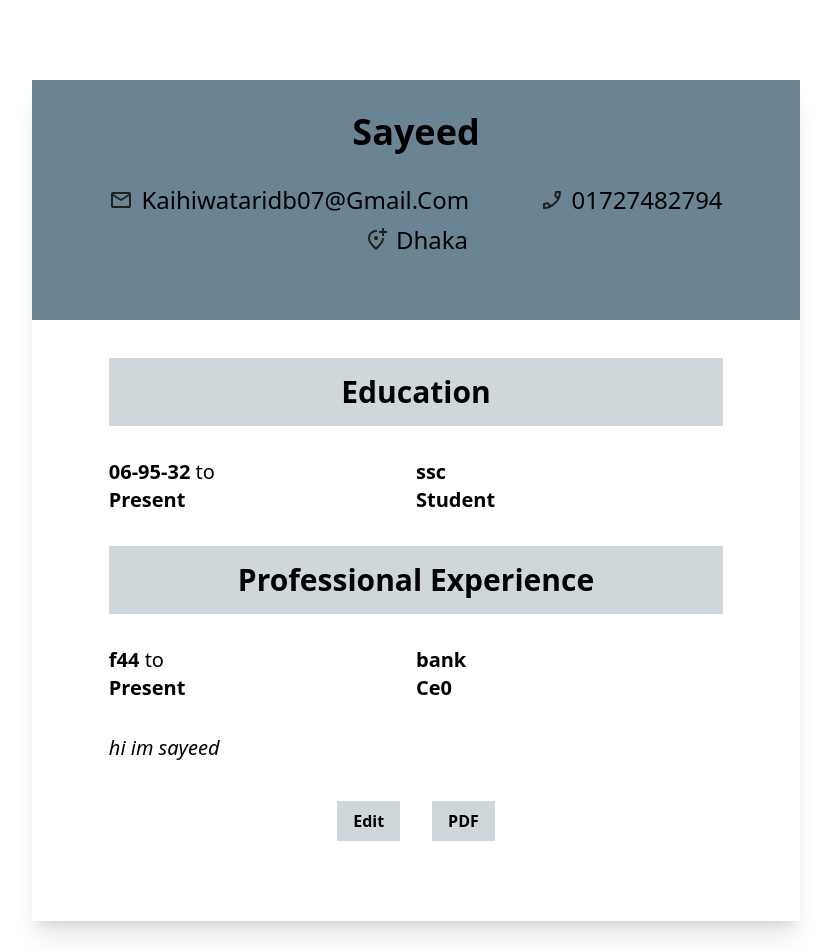
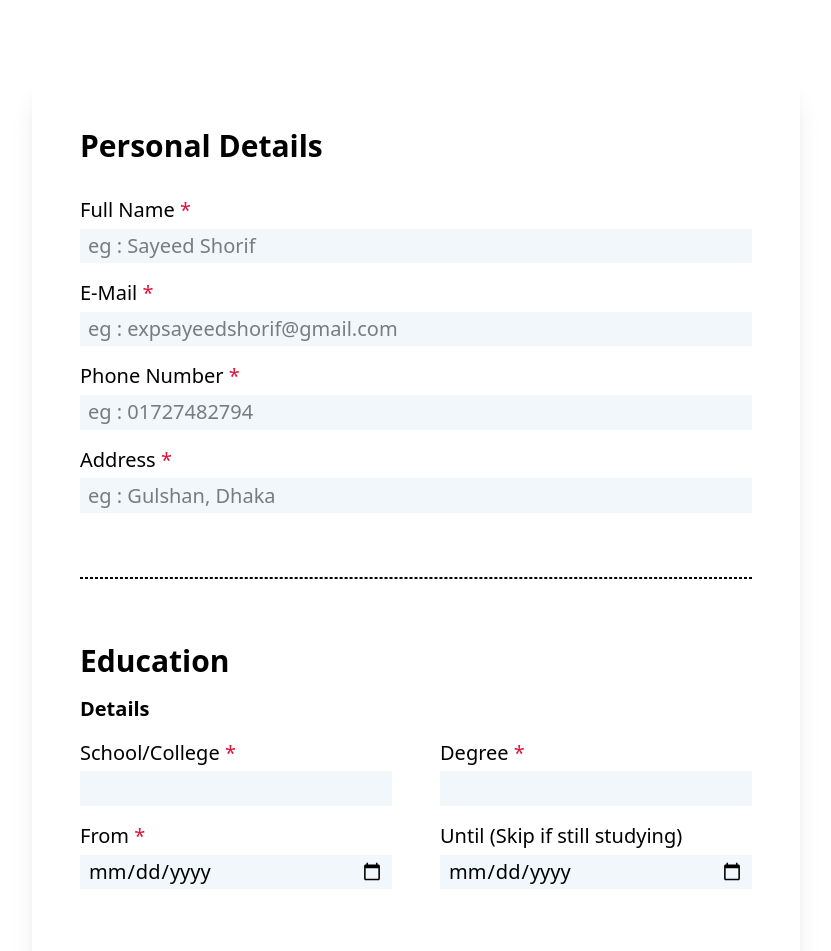
Before and after one commit to sayeed-dev-07/cv-project-tailwind-react, a React (Vite) app: page / in a window 1280 px wide. Shown: the top 951 px of the page, without its empty margins (224-1055 px from the left). Built offline with nearby package versions, Linux system fonts and the light colour scheme.

Commit message:
added the functionality to the buttons

```diff
--- a/src/App.jsx
+++ b/src/App.jsx
@@ -9,18 +9,51 @@ import Output from './components/Output'
 
 function App() {
 
+  const [inputShow, setInputShow] = useState(true);
+  function handleSubmit(){
+
+    setInputShow(false)
+  }
+  function handleEdit(){
+    setInputShow(true)
+  }
 
   return (
+
+
+
     <>
-      {/* <form className='md:w-[80%] w-full lg:w-[60%] my-[0] sm:my-[5rem] py-[3rem] mx-auto px-[1rem] md:px-[3rem] shadow-xl flex flex-col'>
-        <GeneralSec />
-        <div className='w-full border-dashed border-1 my-[4rem]'></div>
-        <Information title='Education' name='School/College' position='Degree' to='Until (Skip if still studying)' idDate={[1, 2]} responsibilities = {false} />
-        <div className='w-full border-dashed border-1 my-[4rem]'></div>
-        <Information />
-        <button className='mt-[2rem] px-[1rem] py-[0.5rem] bg-[#f2f7fb] text-black cursor-pointer duration-150 w-[40%] md:w-[20%] mx-auto hover:bg-[#bed6ea] font-semibold'>Submit</button>
-      </form> */}
-      <Output />
+      <div>
+        {
+          inputShow ? (
+
+            <form onSubmit={handleSubmit} className='md:w-[80%] w-full lg:w-[60%] my-[0] sm:my-[5rem] py-[3rem] mx-auto px-[1rem] md:px-[3rem] shadow-xl flex flex-col'>
+          <GeneralSec/>
+          <div className='w-full border-dashed border-1 my-[4rem]'></div>
+          <Information title='Education' name='School/College' position='Degree' to='Until (Skip if still studying)' idDate={[1, 2]} responsibilities = {false} />
+          <div className='w-full border-dashed border-1 my-[4rem]'></div>
+          <Information/>
+          <button type='submit' className='mt-[2rem] px-[1rem] py-[0.5rem] bg-[#f2f7fb] text-black cursor-pointer duration-150 w-[40%] md:w-[20%] mx-auto hover:bg-[#bed6ea] font-semibold'>Submit</button>
+        </form>
+
+          ):(
+            <div id='output' className=' md:w-[80%] w-full lg:w-[60%] my-[0] sm:my-[5rem]  mx-auto  shadow-xl pb-[5rem]'>
+            <Output />
+            <div id='btnContainer' className='flex items-center justify-center gap-[2rem]'>
+                    <button onClick={handleEdit} className='px-[1rem] py-[0.5rem] bg-[#cfd7db] text-black cursor-pointer duration-150 hover:bg-[#6b8493] font-semibold'>Edit</button>
+                    <button  className='px-[1rem] py-[0.5rem] bg-[#cfd7db] text-black cursor-pointer duration-150  hover:bg-[#6b8493] font-semibold'>PDF</button>
+                </div>
+        </div>
+          )
+        }
+
+
+        {/* Output Section starts here */}
+
+
+
+
+      </div>
     </>
   )
 }
--- a/src/components/Output.jsx
+++ b/src/components/Output.jsx
@@ -4,11 +4,11 @@ import Data from '../assets/data';
 function Output() {
     return (
         <>
-            <div className='md:w-[80%] w-full lg:w-[60%] my-[0] sm:my-[5rem]  mx-auto  shadow-xl pb-[5rem]'>
+
                 <div className='flex flex-col items-center w-full bg-[#6b8493] py-[2rem] px-[2rem] ' >
                     <p className='text-4xl font-semibold capitalize'>{Data.name}</p>
                     <div className='w-full flex items-center justify-center my-[2rem] gap-x-[10%] flex-wrap gap-y-[0.5rem]'>
-                        <div className='flex text-2xl items-center gap-x-[0.5rem] cursor-pointer capitalize font-medium'>
+                        <div className='flex text-2xl items-center gap-x-[0.5rem] cursor-pointer font-medium'>
                             <div>
                                 <img src="../public/mail.svg" alt="" />
                             </div>
@@ -63,12 +63,6 @@ function Output() {
                         </div>
                     </div>
                 </div>
-                <div className='flex items-center justify-center gap-[2rem]'>
-                    <button className=' px-[1rem] py-[0.5rem] bg-[#cfd7db] text-black cursor-pointer duration-150 hover:bg-[#6b8493] font-semibold'>Edit</button>
-                    <button className='px-[1rem] py-[0.5rem] bg-[#cfd7db] text-black cursor-pointer duration-150  hover:bg-[#6b8493] font-semibold'>PDF</button>
-                </div>
-            </div>
-
         </>
     )
 }
```
